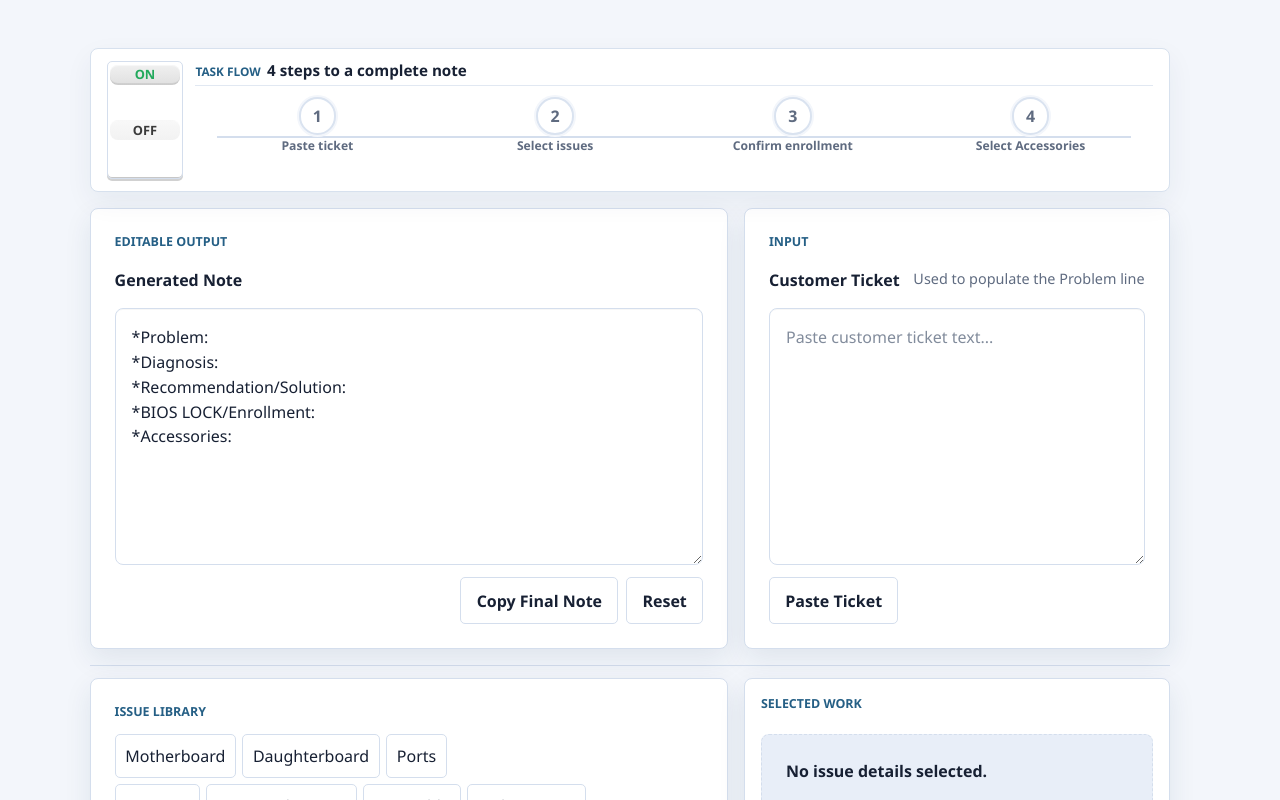
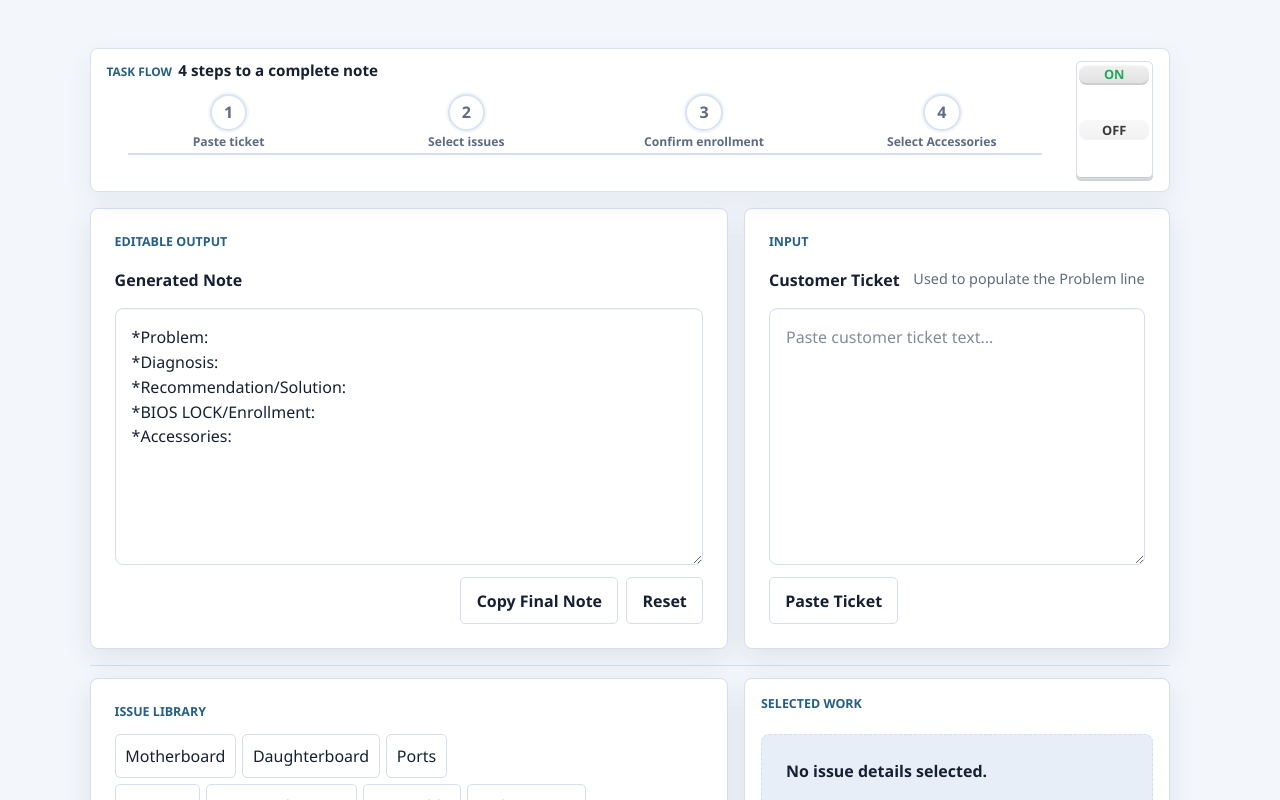
Before and after one commit to aab500/Note, a React (Vite) app: page / in a window 1280 px wide. Shown: the top 800 px of the page. Built offline with nearby package versions, Linux system fonts and the light colour scheme.

Commit message:
Add files via upload

```diff
--- a/src/Redesigns.jsx
+++ b/src/Redesigns.jsx
@@ -609,16 +609,6 @@ function TaskFlow({ stepStates, darkMode, setDarkMode }) {
   return (
     <section className="task-flow" aria-labelledby="task-title">
       <div className="task-flow-top">
-        <button
-          type="button"
-          className={`theme-toggle ${darkMode ? 'is-dark' : 'is-light'}`}
-          onClick={() => setDarkMode(prev => !prev)}
-          aria-pressed={darkMode}
-          aria-label={darkMode ? 'Switch to light mode' : 'Switch to dark mode'}
-        >
-          <span className={!darkMode ? 'is-active' : ''}>ON</span>
-          <span className={darkMode ? 'is-active' : ''}>OFF</span>
-        </button>
         <div className="task-flow-content">
           <div className="task-flow-copy">
             <p>Task Flow</p>
@@ -645,6 +635,16 @@ function TaskFlow({ stepStates, darkMode, setDarkMode }) {
             </div>
           </div>
         </div>
+        <button
+          type="button"
+          className={`theme-toggle ${darkMode ? 'is-dark' : 'is-light'}`}
+          onClick={() => setDarkMode(prev => !prev)}
+          aria-pressed={darkMode}
+          aria-label={darkMode ? 'Switch to light mode' : 'Switch to dark mode'}
+        >
+          <span className={!darkMode ? 'is-active' : ''}>ON</span>
+          <span className={darkMode ? 'is-active' : ''}>OFF</span>
+        </button>
       </div>
     </section>
   );
--- a/src/redesigns.css
+++ b/src/redesigns.css
@@ -704,7 +704,7 @@ tbody tr:last-child td {
 
 .task-flow-top {
   display: grid;
-  grid-template-columns: auto minmax(0, 1fr);
+  grid-template-columns: minmax(0, 1fr) auto;
   align-items: start;
   gap: var(--space-3);
   margin-bottom: 0;
@@ -744,8 +744,7 @@ tbody tr:last-child td {
 .task-flow-track {
   position: relative;
   min-width: 0;
-  padding-top: 0.15rem;
-  border-top: 1px solid color-mix(in srgb, var(--border) 70%, white);
+  padding-top: 0;
 }
 
 .task-stepper {
@@ -820,7 +819,7 @@ tbody tr:last-child td {
 
 .task-connector {
   position: absolute;
-  inset: 3.15rem 1.35rem auto 1.35rem;
+  inset: 4.25rem 1.35rem auto 1.35rem;
   display: grid;
   grid-template-columns: repeat(3, minmax(0, 1fr));
   gap: 0;
@@ -841,6 +840,7 @@ tbody tr:last-child td {
 .theme-toggle {
   margin: 0;
   align-self: start;
+  justify-self: end;
   display: grid;
   grid-template-rows: repeat(2, minmax(0, 1fr));
   width: 4.8rem;
```
